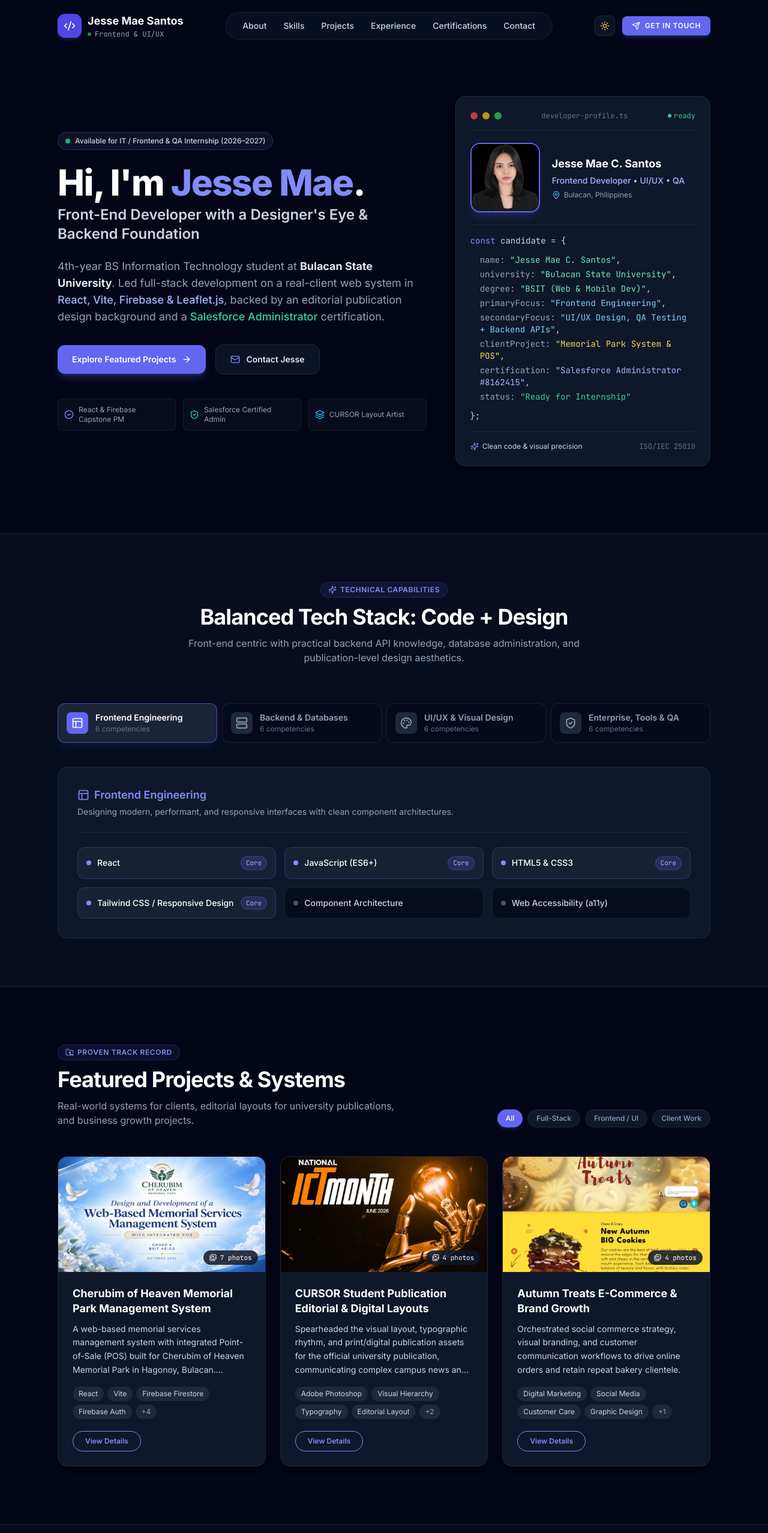
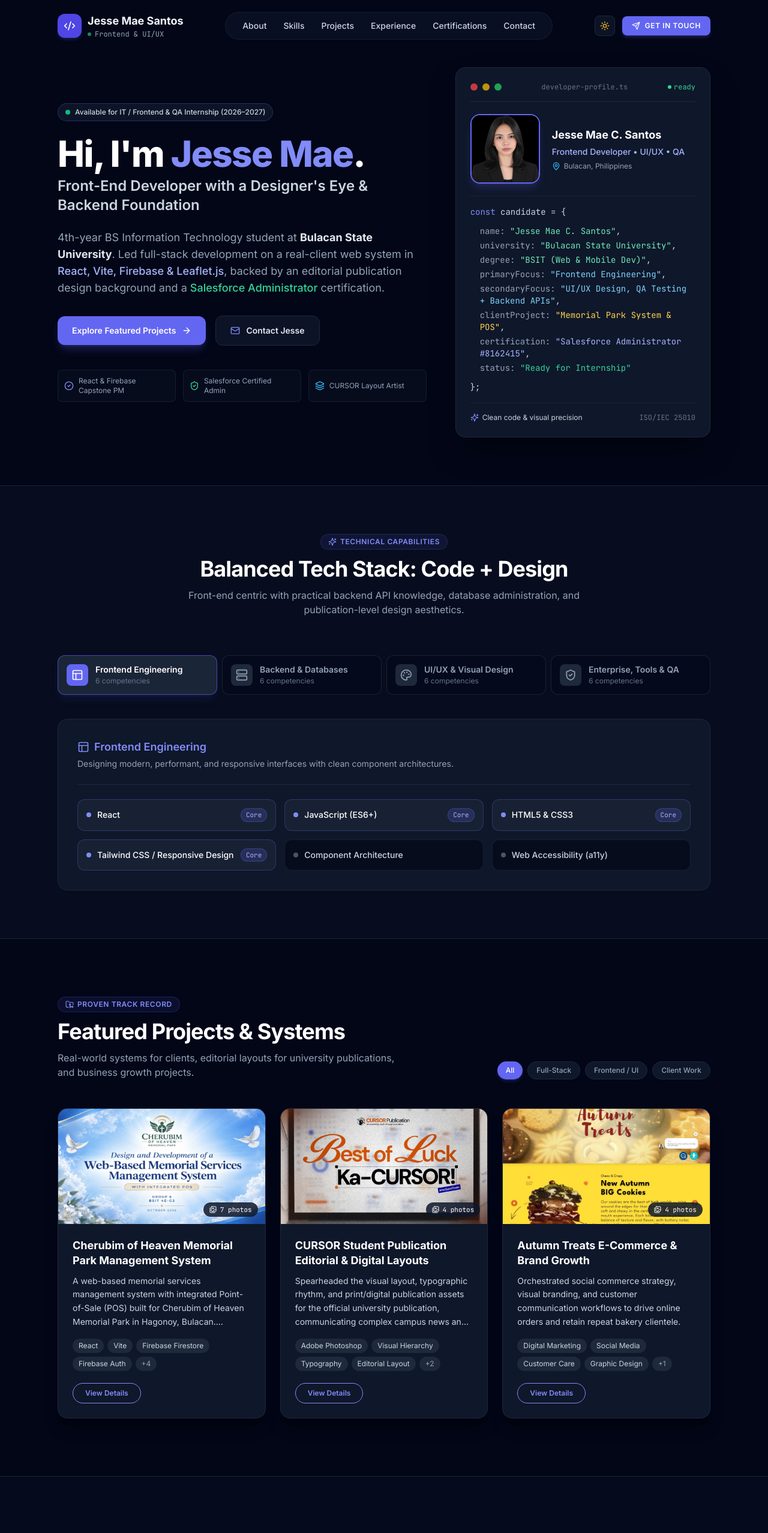
Before and after one commit to inkedjesse/jesse-portfolio, a React (Vite) app: page / in a window 1280 px wide. Shown: the top 2555 px of the page at 60% size. Built offline with nearby package versions, Linux system fonts and the light colour scheme.

Commit message:
Tighten hero top spacing and set Ka-CURSOR graphic as CURSOR cover preview

```diff
--- a/src/components/Hero.tsx
+++ b/src/components/Hero.tsx
@@ -4,7 +4,7 @@ import { PERSONAL_INFO } from '../data/portfolioData';
 
 export const Hero: React.FC = () => {
   return (
-    <section id="about" className="relative pt-32 pb-20 md:pt-40 md:pb-28 overflow-hidden">
+    <section id="about" className="relative pt-24 pb-16 md:pt-28 md:pb-20 overflow-hidden">
       <div className="max-w-6xl mx-auto px-4 sm:px-6 lg:px-8">
         <div className="grid grid-cols-1 lg:grid-cols-12 gap-12 items-center">
 
--- a/src/data/portfolioData.ts
+++ b/src/data/portfolioData.ts
@@ -205,14 +205,14 @@ export const PROJECTS: Project[] = [
     ],
     gallery: [
       {
+        src: "/projects/cursor/finals-good-luck.jpg",
+        alt: "Best of Luck, Ka-CURSOR! (#1stSemFinals, Nov 3–7) publication graphic",
+        caption: "Best of Luck, Ka-CURSOR! (#1stSemFinals, Nov 3–7) — CURSOR Publication",
+      },
+      {
         src: "/projects/cursor/ict-month.jpg",
         alt: "National ICT Month (June 2026) publication graphic for CURSOR Publication",
         caption: "National ICT Month (June 2026) — CURSOR Publication",
-      },
-      {
-        src: "/projects/cursor/finals-good-luck.jpg",
-        alt: "Best of Luck, Ka-CURSOR! (#1stSemFinals, Nov 3–7) publication graphic",
-        caption: "Best of Luck, Ka-CURSOR! (#1stSemFinals, Nov 3–7) — CURSOR Publication",
       },
       {
         src: "/projects/cursor/martial-law-anniversary.jpg",
```
